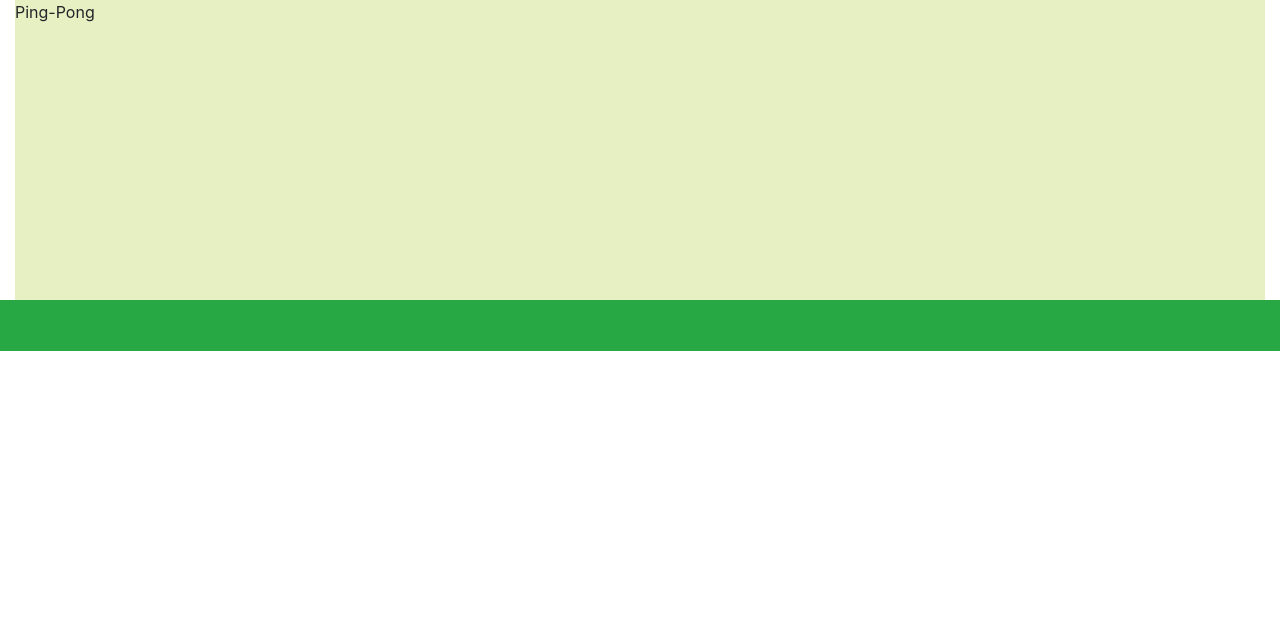
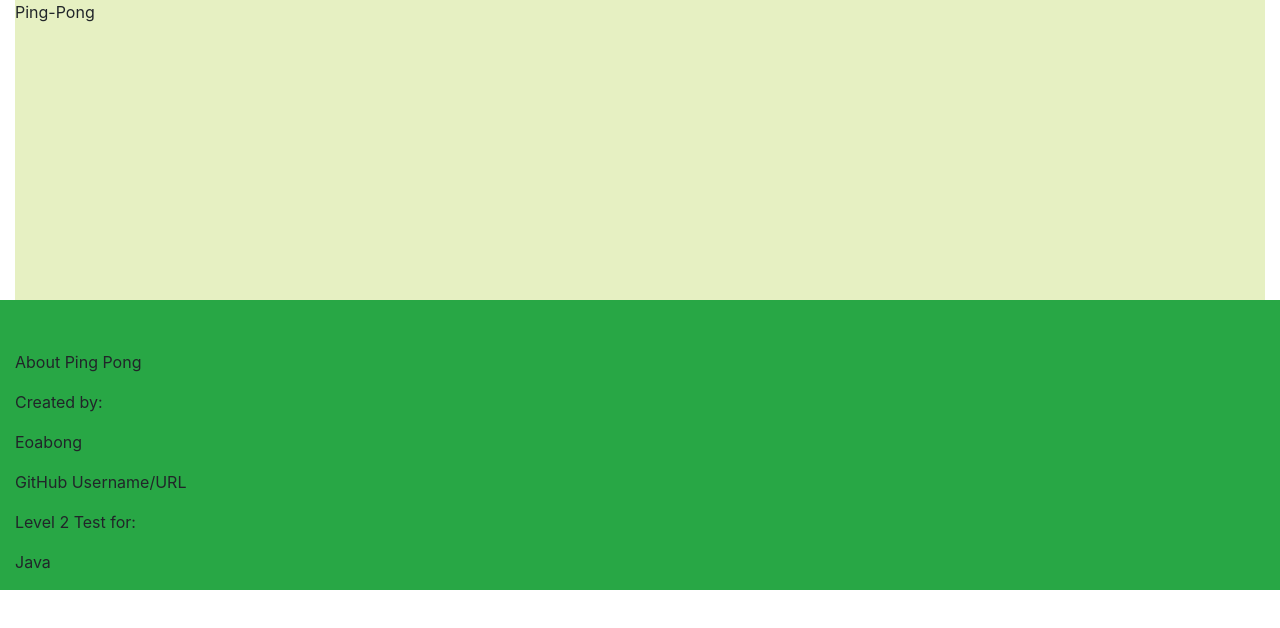
Before and after one commit to eoabong/Ping-pong-game, a plain HTML site: page pingpong.html in a window 1280 px wide. Drawn offline with nearby package versions, Linux system fonts and the light colour scheme.

Commit message:
added content to the second row

```diff
--- a/pingpong.html
+++ b/pingpong.html
@@ -18,7 +18,13 @@
       <div class="row bg-success" style="height: 50px;"></div>
       <div class="row bg-success">
         <div class="col-md-4">
+          <p>About Ping Pong</p>
+          <p>Created by:</p>
+          <p>Eoabong</p>
+          <p>GitHub Username/URL</p>
 
+          <p>Level 2 Test for:</p>
+          <p>Java</p>
 
         </div>
         <div class="col-md-8">
```
